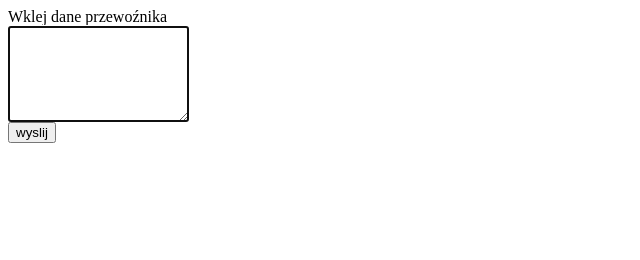
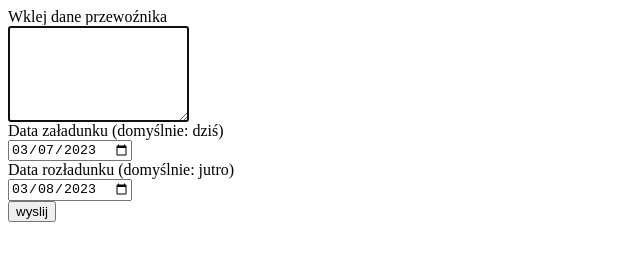
Before and after one commit to nowszy94/apka-dla-szymona, a website: page index.html in a window 1280 px wide. Shown: the whole page, without its empty margins (0-640 px from the left). Drawn offline with Linux system fonts and the light colour scheme.

Commit message:
add load and undload dates

```diff
--- a/index.html
+++ b/index.html
@@ -1,14 +1,37 @@
 <html>
+<head>
+    <meta http-equiv="Content-Type" content="text/html; charset=utf-8" />
+</head>
 <body>
 <form id="formId" action="/generate">
     <label for="input-textarea">Wklej dane przewoźnika</label>
     <br />
-    <textarea id="input-textarea" autofocus rows="6" name="input"></textarea>
+    <textarea id="input-textarea" autofocus rows="6" name="input" required></textarea>
     <br/>
+
+    <label for="input-loadDate">Data załadunku (domyślnie: dziś)</label>
+    <br/>
+    <input type="date" name="loadDate" id="input-loadDate" required>
+    <br/>
+
+    <label for="input-unloadDate">Data rozładunku (domyślnie: jutro)</label>
+    <br/>
+    <input type="date" name="unloadDate" id="input-unloadDate" required>
+    <br/>
+
     <input type="submit" value="wyslij">
 </form>
 
 <script>
+    window.onload = () => {
+        const today = new Date();
+
+        const tomorrow =  new Date();
+        tomorrow.setDate(today.getDate() + 1)
+
+        document.getElementById('input-loadDate').value = today.toISOString().substring(0,10);
+        document.getElementById('input-unloadDate').value = tomorrow.toISOString().substring(0,10);
+    };
 </script>
 </body>
 </html>
```
Also changed, not shown: index.js (+14 -4 lines), 1 other file.
